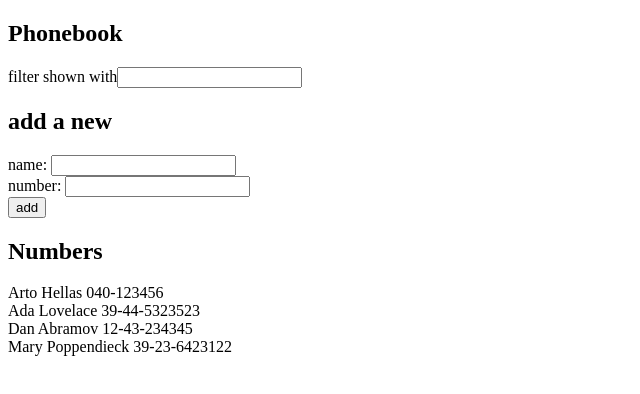
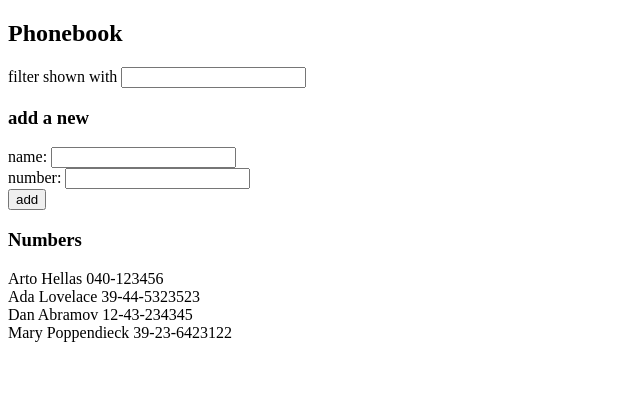
Before and after one commit to pshrey4201/fullstackopen-2022, a React (Create React App) app in the folder part2/phonebook/: page / in a window 1280 px wide. Shown: the top 394 px of the page, without its empty margins (0-640 px from the left). Built offline with nearby package versions, Linux system fonts and the light colour scheme.

Commit message:
Completed Exercise 2.10

```diff
--- a/part2/phonebook/src/App.js
+++ b/part2/phonebook/src/App.js
@@ -1,4 +1,26 @@
 import { useState } from 'react'
+
+const Filter = ({ filter, setFilter }) => <>filter shown with <input value={filter} onChange={(event) => setFilter(event.target.value)} /></>
+
+const PersonForm = ({ addName, newName, newNumber, setNewName, setNewNumber }) => {
+  return (
+    <>
+      <form onSubmit={addName}>
+        <div>
+          name: <input value={newName} onChange={(event) => setNewName(event.target.value)} />
+        </div>
+        <div>
+          number: <input value={newNumber} onChange={(event) => setNewNumber(event.target.value)} />
+        </div>
+        <div>
+          <button type="submit">add</button>
+        </div>
+      </form>
+    </>
+  )
+}
+
+const Persons = ({ persons, filter, }) => <>{persons.filter(person => person.name.toLowerCase().includes(filter.toLowerCase())).map(person => <div key={person.id}>{person.name} {person.number}</div>)}</>
 
 const App = () => {
   const [persons, setPersons] = useState([
@@ -14,7 +36,7 @@ const App = () => {
   const addName = (event) => {
     event.preventDefault()
     if(!persons.reduce((includes, person) => (person.name === newName) ? true : includes, false)) {
-      setPersons(persons.concat({ name: newName, number: newNumber }))
+      setPersons(persons.concat({ name: newName, number: newNumber, id: persons.length + 1 }))
       setNewName('')
       setNewNumber('')
     } else {
@@ -25,23 +47,11 @@ const App = () => {
   return (
     <div>
       <h2>Phonebook</h2>
-      <div>
-        filter shown with<input value={filter} onChange={(event) => setFilter(event.target.value)} />
-      </div>
-      <h2>add a new</h2>
-      <form onSubmit={addName}>
-        <div>
-          name: <input value={newName} onChange={(event) => setNewName(event.target.value)} />
-        </div>
-        <div>
-          number: <input value={newNumber} onChange={(event) => setNewNumber(event.target.value)} />
-        </div>
-        <div>
-          <button type="submit">add</button>
-        </div>
-      </form>
-      <h2>Numbers</h2>
-      {persons.filter(person => person.name.toLowerCase().includes(filter.toLowerCase())).map(person => <div key={person.id}>{person.name} {person.number}</div>)}
+      <Filter filter={filter} setFilter={setFilter} />
+      <h3>add a new</h3>
+      <PersonForm addName={addName} newName={newName} newNumber={newNumber} setNewName={setNewName} setNewNumber={setNewNumber} />
+      <h3>Numbers</h3>
+      <Persons persons={persons} filter={filter} />
     </div>
   )
 }
```
